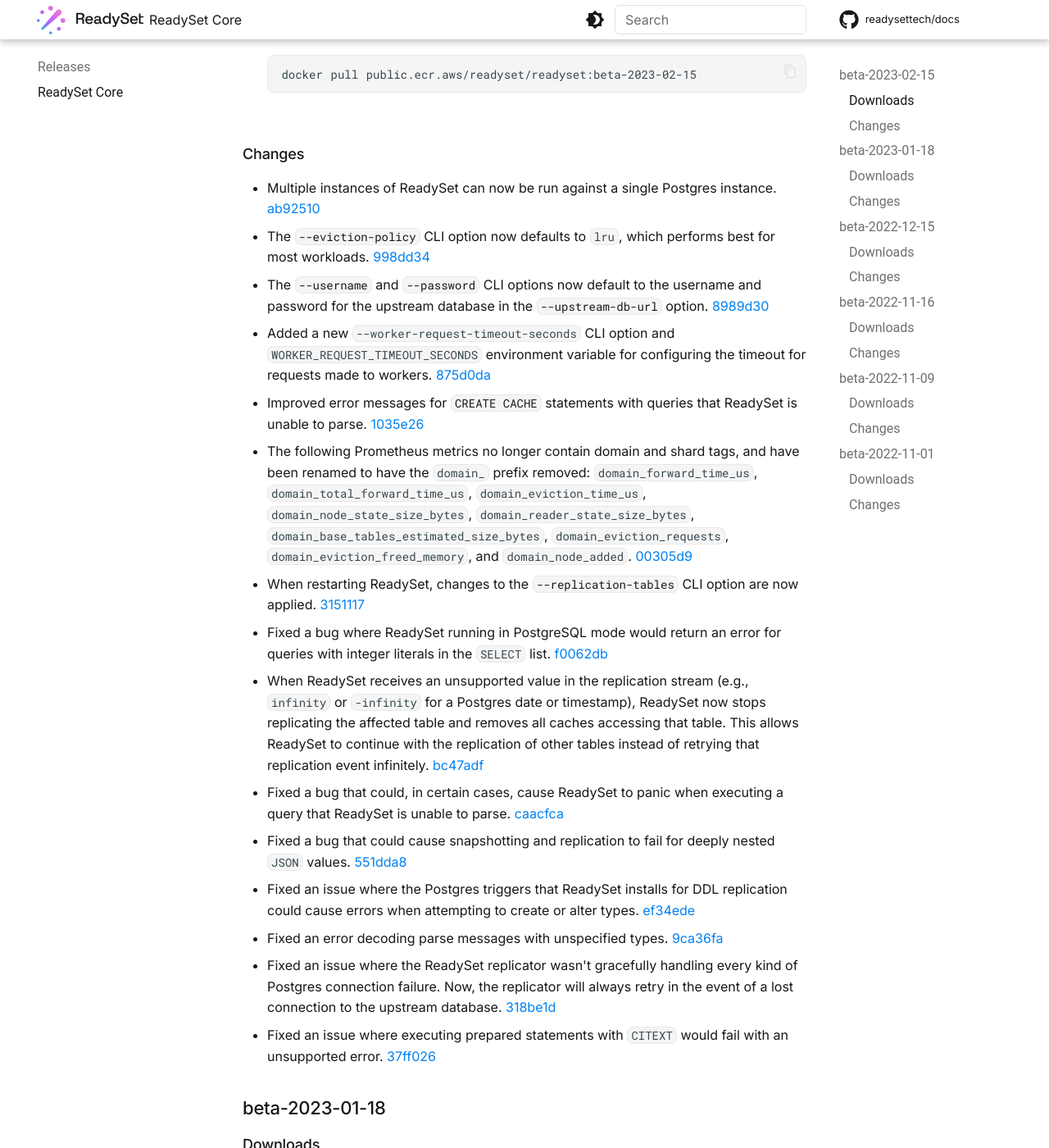
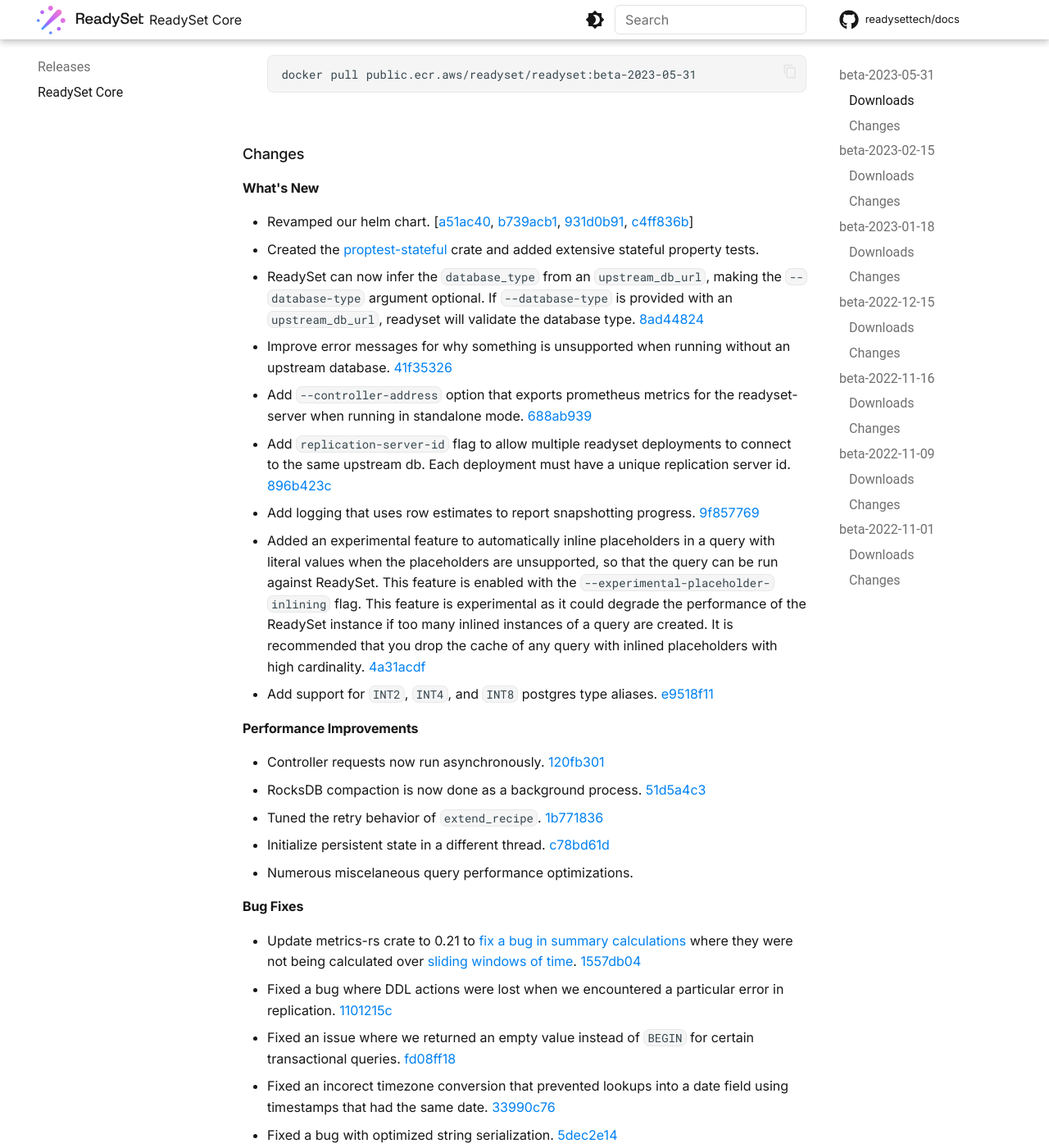
Before and after one commit to readysettech/docs-old, an MkDocs documentation site: the page built from docs/releases/readyset-core.md, in a window 1280 px wide and 1400 px high, scrolled down 699 px. Shown: the whole window at 82% size. Built offline with MkDocs 1.6.1 and Material for MkDocs 9.7.7, drawn with Linux system fonts in a browser that asks for light colours; comment, search, counter and statistics services are not loaded; some of the changed text lies outside the part shown.

Commit message:
Add May 2023 release notes

````diff
--- a/docs/releases/readyset-core.md
+++ b/docs/releases/readyset-core.md
@@ -5,6 +5,95 @@
 !!! warning
 
     Beta versions of ReadySet are backward-incompatible. To upgrade between beta versions, you must therefore clear all data files. Rolling upgrades will be supported with future ReadySet major releases.
+
+## beta-2023-05-31
+
+### Downloads
+
+=== ":material-docker: Docker"
+
+    - ReadySet Server (linux-x84_64)
+        ``` sh
+        docker pull public.ecr.aws/readyset/readyset-server:beta-2023-05-31
+        ```
+
+    - ReadySet Adapter (linux-x84_64)
+        ``` sh
+        docker pull public.ecr.aws/readyset/readyset:beta-2023-05-31
+        ```
+
+=== ":material-source-repository: Source"
+
+    !!! note
+
+        This release does not include pre-built binaries. However, you can build binaries from source. For guidance, see the ReadySet [README](https://github.com/readysettech/readyset#development).
+
+    - [`zip`](https://github.com/readysettech/readyset/archive/refs/tags/beta-2023-05-31.zip)
+    - [`tar.gz`](https://github.com/readysettech/readyset/archive/refs/tags/beta-2023-05-31.tar.gz)
+
+### Changes
+
+#### What's New
+  - Revamped our helm chart. [[a51ac40](https://github.com/readysettech/readyset/commit/a51ac40), [b739acb1](https://github.com/readysettech/readyset/commit/b739acb1), [931d0b91](https://github.com/readysettech/readyset/commit/931d0b91), [c4ff836b](https://github.com/readysettech/readyset/commit/c4ff836b)]
+  - Created the [proptest-stateful](https://crates.io/crates/proptest-stateful)
+    crate and added extensive stateful property tests.
+  - ReadySet can now infer the `database_type` from an `upstream_db_url`,
+    making the `--database-type` argument optional. If `--database-type` is
+    provided with an `upstream_db_url`, readyset will validate the database
+    type. [8ad44824](https://github.com/readysettech/readyset/commit/8ad44824)
+  - Improve error messages for why something is unsupported when running
+    without an upstream database. [41f35326](https://github.com/readysettech/readyset/commit/41f35326)
+  - Add `--controller-address` option that exports prometheus metrics for the
+    readyset-server when running in standalone mode. [688ab939](https://github.com/readysettech/readyset/commit/688ab939)
+  - Add `replication-server-id` flag to allow multiple readyset deployments to
+    connect to the same upstream db. Each deployment must have a unique
+    replication server id. [896b423c](https://github.com/readysettech/readyset/commit/896b423c)
+  - Add logging that uses row estimates to report snapshotting progress.
+    [9f857769](https://github.com/readysettech/readyset/commit/9f857769)
+  - Added an experimental feature to automatically inline
+    placeholders in a query with literal values when the placeholders are
+    unsupported, so that the query can be run against ReadySet. This
+    feature is enabled with the `--experimental-placeholder-inlining` flag.
+    This feature is experimental as it could degrade the performance of
+    the ReadySet instance if too many inlined instances of a query are
+    created.  It is recommended that you drop the cache of any query with
+    inlined placeholders with high cardinality. [4a31acdf](https://github.com/readysettech/readyset/commit/4a31acdf)
+  - Add support for `INT2`, `INT4`, and `INT8` postgres type aliases. [e9518f11](https://github.com/readysettech/readyset/commit/e9518f11)
+
+#### Performance Improvements
+
+  - Controller requests now run asynchronously. [120fb301](https://github.com/readysettech/readyset/commit/120fb301)
+  - RocksDB compaction is now done as a background process. [51d5a4c3](https://github.com/readysettech/readyset/commit/51d5a4c3)
+  - Tuned the retry behavior of `extend_recipe`. [1b771836](https://github.com/readysettech/readyset/commit/1b771836)
+  - Initialize persistent state in a different thread. [c78bd61d](https://github.com/readysettech/readyset/commit/c78bd61d)
+  - Numerous miscelaneous query performance optimizations.
+
+#### Bug Fixes
+
+  - Update metrics-rs crate to 0.21 to [fix a bug in summary
+    calculations](https://github.com/metrics-rs/metrics/pull/306) where they
+    were not being calculated over [sliding windows of
+    time](https://prometheus.io/docs/instrumenting/writing_clientlibs/#summary).
+    [1557db04](https://github.com/readysettech/readyset/commit/1557db04)
+  - Fixed a bug where DDL actions were lost when we encountered a particular
+    error in replication. [1101215c](https://github.com/readysettech/readyset/commit/1101215c)
+  - Fixed an issue where we returned an empty value instead of `BEGIN` for
+    certain transactional queries. [fd08ff18](https://github.com/readysettech/readyset/commit/fd08ff18)
+  - Fixed an incorect timezone conversion that prevented lookups into a date
+    field using timestamps that had the same date. [33990c76](https://github.com/readysettech/readyset/commit/33990c76)
+  - Fixed a bug with optimized string serialization. [5dec2e14](https://github.com/readysettech/readyset/commit/5dec2e14)
+  - Fixed a panic if offset is longer than result set, specifically in the case
+    that a query, has `ORDER BY`, `LIMIT`, and `OFFSET`, has aggregates with a
+    group by, and *doesn't* filter by a primary or unique column. [5d9c5cee](https://github.com/readysettech/readyset/commit/5d9c5cee)
+  - Fixed a panic that could happen if a connection failed during a migration.
+    [020f58a3](https://github.com/readysettech/readyset/commit/020f58a3)
+  - Fixed a bug where the ordering of project and distinct nodes would return
+    incorrect results. [236ed823](https://github.com/readysettech/readyset/commit/236ed823)
+  - Properly mark PostgreSQL partitioned tables as unsupported. [2abffe13](https://github.com/readysettech/readyset/commit/2abffe13)
+  - Fix handling of a partial replay where a source node has been dropped.
+    [94be3fcb](https://github.com/readysettech/readyset/commit/94be3fcb)
+  - Properly handle creating tables with FKs. [f10319eb](https://github.com/readysettech/readyset/commit/f10319eb)
+  - Properly handle replication offsets for uninitialized base tables. [582b68fb](https://github.com/readysettech/readyset/commit/582b68fb)
 
 ## beta-2023-02-15
 
````
